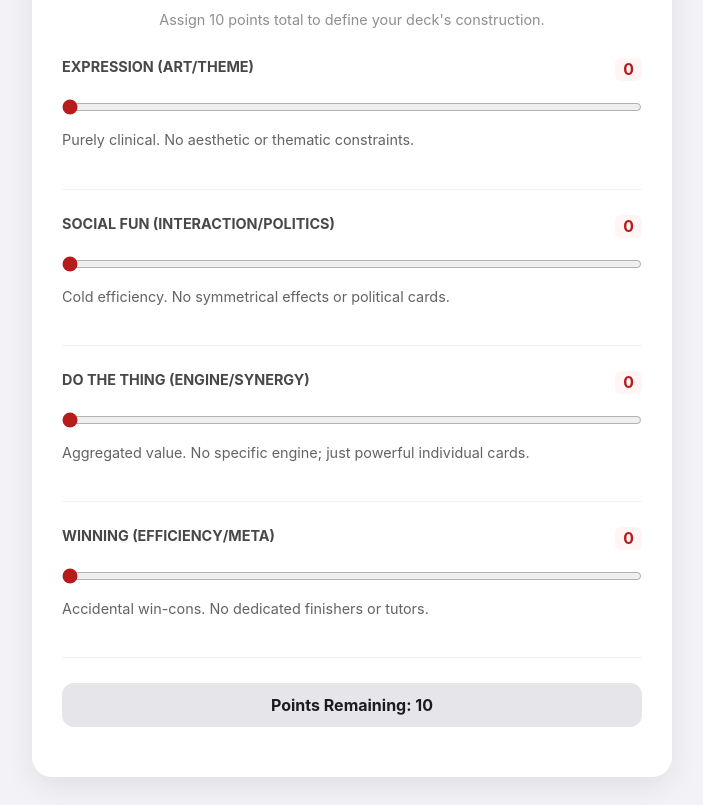
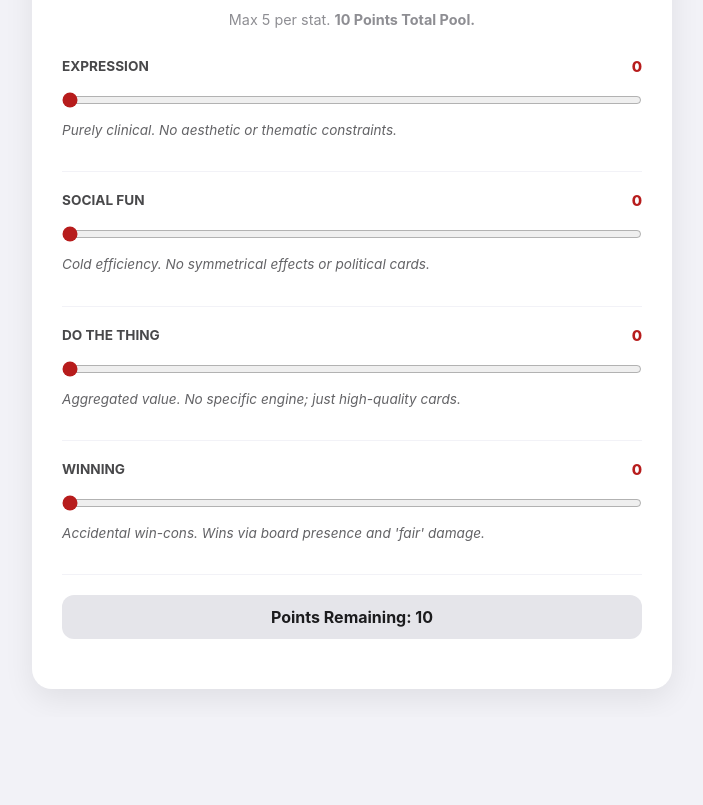
Before and after one commit to jimna-h/bracketpoints, a plain HTML site: page index.html in a window 1280 px wide. Shown: the part 100-905 px from the top of the page, without its empty margins (288-991 px from the left). After the commit the page ends 817 px from the top, so only its background shows below. Drawn offline with Linux system fonts and the light colour scheme.

Commit message:
Update index.html

```diff
--- a/index.html
+++ b/index.html
@@ -11,20 +11,20 @@
             --primary: #b71c1c;
             --text: #1c1c1e;
         }
-        body { font-family: -apple-system, BlinkMacSystemFont, "Segoe UI", Roboto, Helvetica, Arial, sans-serif; background: var(--bg); color: var(--text); display: flex; justify-content: center; padding: 20px; }
+        body { font-family: -apple-system, system-ui, sans-serif; background: var(--bg); color: var(--text); display: flex; justify-content: center; padding: 20px; }
         .container { background: var(--card); padding: 30px; border-radius: 20px; box-shadow: 0 10px 30px rgba(0,0,0,0.08); width: 100%; max-width: 580px; }
         h1 { text-align: center; color: var(--primary); margin: 0; font-weight: 800; letter-spacing: -0.5px; }
         p.subtitle { text-align: center; font-size: 0.9em; color: #8e8e93; margin-bottom: 30px; }
 
-        .stat-row { margin-bottom: 25px; border-bottom: 1px solid #f2f2f7; padding-bottom: 15px; }
-        .label-group { display: flex; justify-content: space-between; margin-bottom: 8px; font-weight: 700; font-size: 0.9em; text-transform: uppercase; color: #48484a; }
-        .val-display { color: var(--primary); font-size: 1.1em; background: #fff5f5; padding: 2px 8px; border-radius: 6px; }
+        .stat-row { margin-bottom: 20px; border-bottom: 1px solid #f2f2f7; padding-bottom: 12px; }
+        .label-group { display: flex; justify-content: space-between; margin-bottom: 8px; font-weight: 700; font-size: 0.85em; text-transform: uppercase; color: #48484a; }
+        .val-display { color: var(--primary); font-size: 1.1em; font-weight: 800; }
 
-        input[type=range] { width: 100%; cursor: pointer; accent-color: var(--primary); margin: 10px 0; }
+        input[type=range] { width: 100%; cursor: pointer; accent-color: var(--primary); margin: 8px 0; }
 
-        .flavor-text { font-size: 0.9em; color: #636366; line-height: 1.4; min-height: 3em; display: flex; align-items: flex-start; margin-top: 5px; }
+        .flavor-text { font-size: 0.85em; color: #636366; line-height: 1.4; min-height: 2.8em; margin-top: 5px; font-style: italic; }
 
-        .points-remaining { text-align: center; font-size: 1em; font-weight: 700; margin: 20px 0; padding: 12px; border-radius: 12px; background: #e5e5ea; transition: 0.3s; }
+        .points-remaining { text-align: center; font-size: 1em; font-weight: 700; margin: 20px 0; padding: 12px; border-radius: 12px; background: #e5e5ea; }
         .points-remaining.error { color: #fff; background: #ff3b30; }
         .points-remaining.success { color: #fff; background: #34c759; }
 
@@ -39,27 +39,27 @@
 
 <div class="container">
     <h1>Commander Ranker</h1>
-    <p class="subtitle">Assign 10 points total to define your deck's construction.</p>
+    <p class="subtitle">Max 5 per stat. <strong>10 Points Total Pool.</strong></p>
 
     <div id="inputs">
         <div class="stat-row">
-            <div class="label-group"><span>Expression (Art/Theme)</span> <span class="val-display" id="v1">0</span></div>
-            <input type="range" id="expression" min="0" max="8" value="0" oninput="update()">
+            <div class="label-group"><span>Expression</span> <span class="val-display" id="v1">0</span></div>
+            <input type="range" id="expression" min="0" max="5" value="0" oninput="update()">
             <div id="f1" class="flavor-text"></div>
         </div>
         <div class="stat-row">
-            <div class="label-group"><span>Social Fun (Interaction/Politics)</span> <span class="val-display" id="v2">0</span></div>
-            <input type="range" id="social" min="0" max="8" value="0" oninput="update()">
+            <div class="label-group"><span>Social Fun</span> <span class="val-display" id="v2">0</span></div>
+            <input type="range" id="social" min="0" max="5" value="0" oninput="update()">
             <div id="f2" class="flavor-text"></div>
         </div>
         <div class="stat-row">
-            <div class="label-group"><span>Do the Thing (Engine/Synergy)</span> <span class="val-display" id="v3">0</span></div>
-            <input type="range" id="engine" min="0" max="8" value="0" oninput="update()">
+            <div class="label-group"><span>Do the Thing</span> <span class="val-display" id="v3">0</span></div>
+            <input type="range" id="engine" min="0" max="5" value="0" oninput="update()">
             <div id="f3" class="flavor-text"></div>
         </div>
         <div class="stat-row">
-            <div class="label-group"><span>Winning (Efficiency/Meta)</span> <span class="val-display" id="v4">0</span></div>
-            <input type="range" id="winning" min="0" max="8" value="0" oninput="update()">
+            <div class="label-group"><span>Winning</span> <span class="val-display" id="v4">0</span></div>
+            <input type="range" id="winning" min="0" max="5" value="0" oninput="update()">
             <div id="f4" class="flavor-text"></div>
         </div>
     </div>
@@ -76,56 +76,44 @@
     const flavor = {
         expression: [
             "Purely clinical. No aesthetic or thematic constraints.",
-            "Includes 1-2 'pet cards' or specific printings for flavor.",
-            "Visual cohesion: includes themed basics or matching frames.",
-            "Mechanical flavor: cards chosen for name/flavor text over utility.",
-            "Thematic core: deck is built around a specific lore concept or tribe.",
-            "Strict theme: cuts efficient staples that clash with the deck's 'story'.",
-            "Aesthetic-first: every card must share a specific visual style.",
-            "Extreme constraint: e.g. 'all cards must feature art by one artist'.",
+            "Includes 1-2 'pet cards' or flavored basic lands.",
+            "Thematic core: Includes matching card frames or specific tribal art.",
+            "Strict theme: Cuts efficient staples that clash with the deck's lore.",
+            "Aesthetic-first: Every card must share a specific visual style or artist.",
             "Full Vibe: 'Guys Sitting in Chairs.' The deck is a gallery, not a weapon."
         ],
         social: [
             "Cold efficiency. No symmetrical effects or political cards.",
-            "Standard interaction (removal/counters) to manage the board.",
-            "Includes 'fair' cards that give opponents choices (Fact or Fiction).",
-            "Political tools: includes Goad, curses, or voting mechanics.",
-            "Table interaction: includes 'Group Hug' cards like Howling Mine.",
-            "Resource variance: includes cards that create chaotic board states.",
-            "Game extension: deck is built to keep everyone in the game longer.",
-            "Pure diplomacy: deck focuses on symmetrical buffs and gifts.",
-            "Social Engine: The deck exists to facilitate a shared table experience."
+            "Standard interaction. Includes removal to manage the table.",
+            "Political tools. Includes Goad, voting, or 'Choice' cards.",
+            "Table interaction. Symmetrical draws (Howling Mine) or buffs.",
+            "Resource variance. Creates chaotic or unique shared board states.",
+            "Social Engine: Faciliates a narrative game over a competitive one."
         ],
         engine: [
-            "Aggregated value. No specific engine; just powerful individual cards.",
+            "Aggregated value. No specific engine; just high-quality cards.",
             "Basic synergy. Tribal lords or simple 'if/then' interactions.",
-            "Mechanical goal. A clear loop (e.g. aristocrats or enchantress).",
-            "Mid-range engine. Dedicated slots for draw/ramp that fuel a payoff.",
-            "Complex synergy. Deck is built around a specific, unique commander ability.",
-            "High-resource engine. Generates massive mana/cards if not disrupted.",
-            "Rube Goldberg machine. Multiple pieces required for an explosive 'thing'.",
-            "Non-deterministic engine. Long turns spent generating incremental value.",
-            "The Engine IS the Deck. Constructed to 'Do the Thing' regardless of victory."
+            "Mechanical goal. A clear loop (e.g., Aristocrats or Enchantress).",
+            "Complex synergy. Built around a unique, niche commander ability.",
+            "Rube Goldberg. Multiple pieces required for explosive value turns.",
+            "The Thing: Constructed to 'Do the Thing' regardless of the win-con."
         ],
         winning: [
-            "Accidental win-cons. No dedicated finishers or tutors.",
-            "Combat-focused. Wins via board presence and 'fair' damage.",
-            "High-MV finishers. Includes cards like Craterhoof or Insurrection.",
-            "Telegraphed finishers. Wins are visible on-board 1-2 turns away.",
+            "Accidental win-cons. Wins via board presence and 'fair' damage.",
+            "High-MV finishers. Includes cards like Craterhoof found naturally.",
             "Dedicated win-cons. Efficient finishers found via minor tutoring.",
-            "Combo-reliant. Features 2-3 card infinites with standard tutors.",
+            "Combo-reliant. Features 2-3 card infinites and reliable tutors.",
             "Optimized speed. Uses fast mana and 'free' spells to secure wins.",
-            "cEDH Standard. Plays meta-defining combos (Thoracle/Breach).",
-            "Absolute Efficiency. Built for turn 0-3 victory/lockout. No fluff."
+            "Absolute Efficiency. Built for turn 0-3 victory. No fluff."
         ]
     };
 
     const brackets = [
-        { name: "Bracket 1: Exhibition", class: "b1", desc: "Prioritizes theme/expression. Substandard win-cons. Games expect 9+ turns. No 2-card combos." },
-        { name: "Bracket 2: Core", class: "b2", desc: "Mechanically focused but creative. Low pressure. Games expect 8+ turns. Win-cons are telegraphed." },
-        { name: "Bracket 3: Upgraded", class: "b3", desc: "Strong synergy and card quality. Proactive/reactive play. Games expect 6+ turns. Combos delayed." },
-        { name: "Bracket 4: Optimized", class: "b4", desc: "Lethal, fast, and consistent. Explosive threats. Games expect 4+ turns. No deck restrictions." },
-        { name: "Bracket 5: cEDH", class: "b5", desc: "Meticulously designed for the cEDH metagame. Victory prioritized over all else. Intricate play." }
+        { name: "Bracket 1: Exhibition", class: "b1", desc: "Prioritizes theme/expression. Substandard win-cons. Games expect 9+ turns." },
+        { name: "Bracket 2: Core", class: "b2", desc: "Mechanically focused but creative. Low pressure. Games expect 8+ turns." },
+        { name: "Bracket 3: Upgraded", class: "b3", desc: "Strong synergy and quality. Proactive/reactive play. Games expect 6+ turns." },
+        { name: "Bracket 4: Optimized", class: "b4", desc: "Lethal, fast, and consistent. Explosive threats. Games expect 4+ turns." },
+        { name: "Bracket 5: cEDH", class: "b5", desc: "Meticulously designed for the cEDH metagame. Victory prioritized over all else." }
     ];
 
     function update() {
@@ -167,12 +155,12 @@
     function calculateBracket(exp, soc, eng, win) {
         let index = 1;
 
-        // Weight-based mapping for the 10-point limited pool
-        if (win >= 7) index = 4; // cEDH focus
-        else if (win >= 5 || (win >= 4 && eng >= 4)) index = 3; // Optimized focus
-        else if (win >= 3 || eng >= 5) index = 2; // Upgraded focus
-        else if (exp >= 5 || soc >= 5) index = 0; // Theme/Social focus
-        else index = 1; // Balanced/Core focus
+        //Logic for 5pt max / 10pt pool
+        if (win >= 5) index = 4; // Max winning = cEDH
+        else if (win >= 4 || (win >= 3 && eng >= 4)) index = 3; // Optimized
+        else if (win >= 2 || eng >= 3) index = 2; // Upgraded
+        else if (exp >= 4 || soc >= 4) index = 0; // Exhibition
+        else index = 1; // Core
 
         const bracket = brackets[index];
         const res = document.getElementById('result-area');
```
